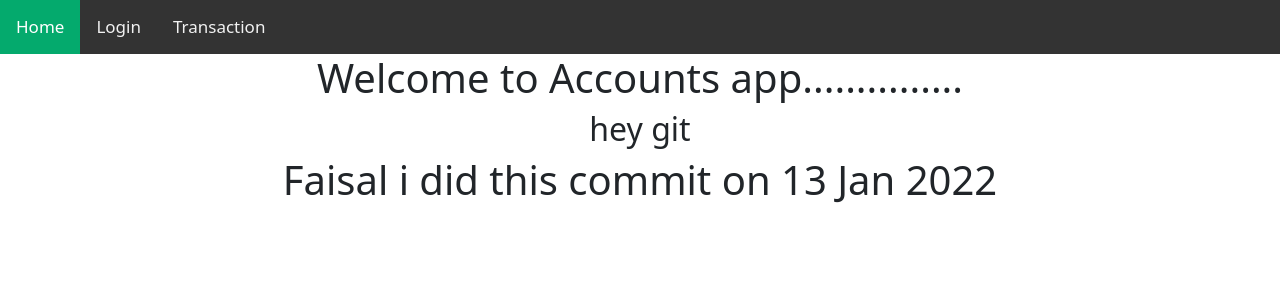
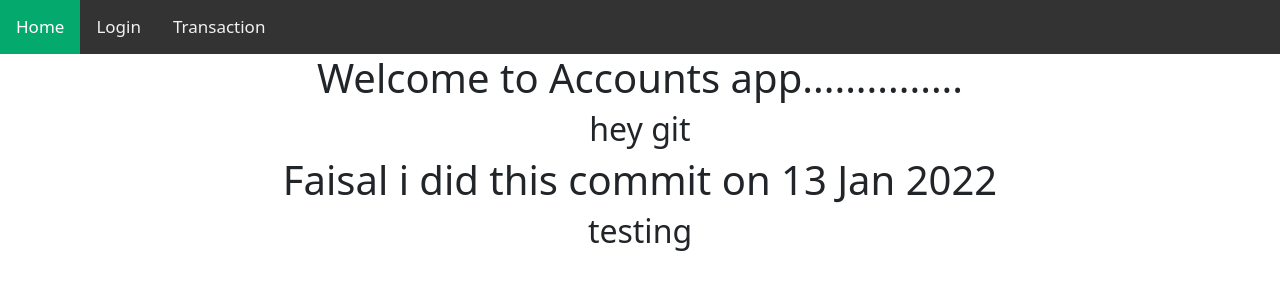
Before and after one commit to Tuneinfaisal/Account-app, a React (Create React App) app: page / in a window 1280 px wide. Shown: the top 300 px of the page. Built offline with nearby package versions, Linux system fonts and the light colour scheme.

Commit message:
home prchanges
xcommit 4

```diff
--- a/src/Home.js
+++ b/src/Home.js
@@ -7,6 +7,7 @@ export default () => {
             <h1>Welcome to Accounts app...............</h1>
             <h2>hey git</h2>
             <h1> Faisal i did this commit on 13 Jan 2022</h1>
+            <h2>testing</h2>
         </div>
     )
 }
```
